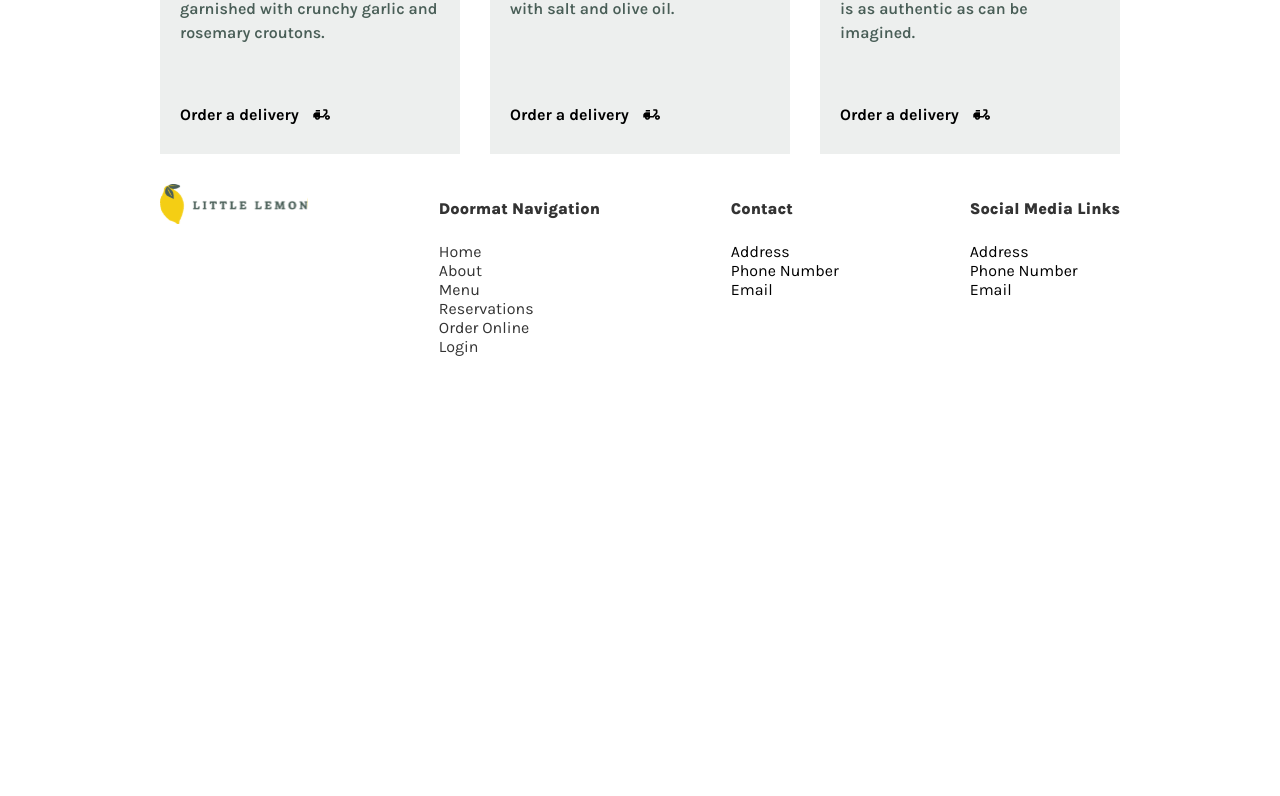
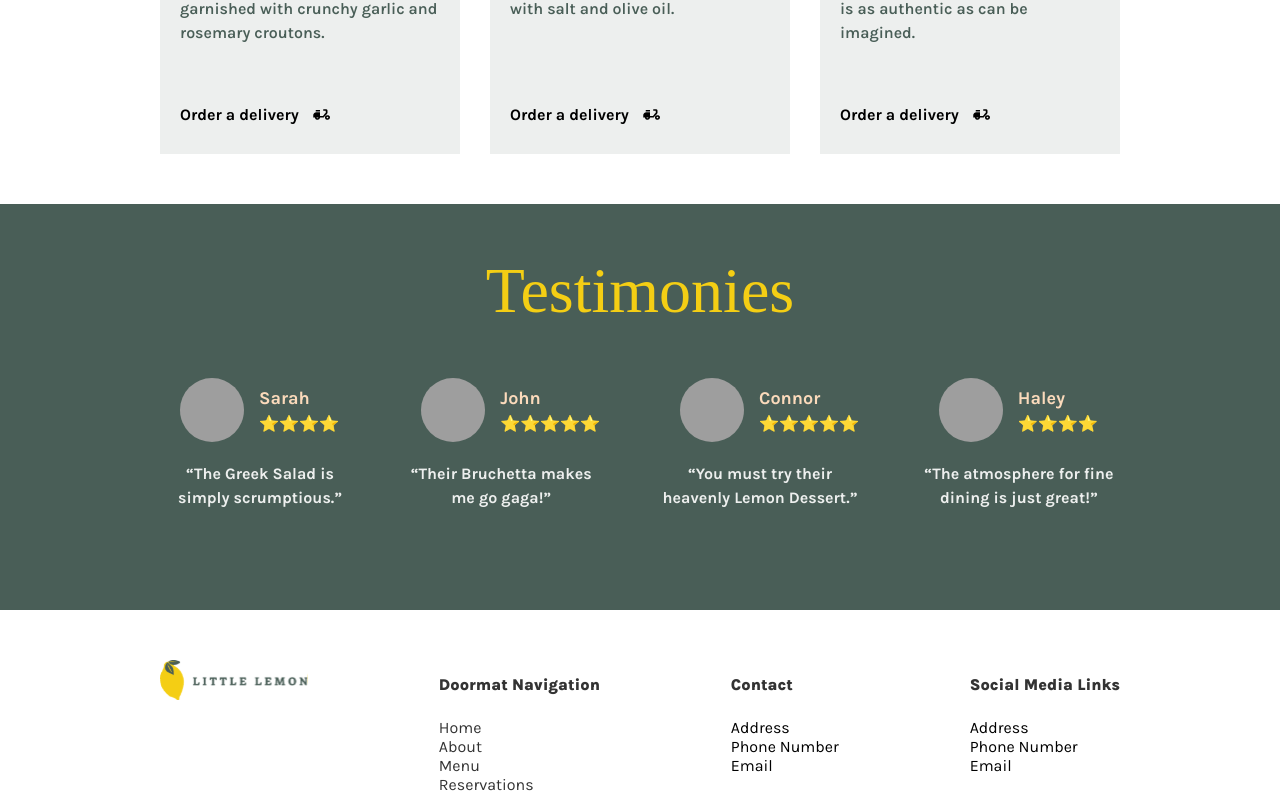
Before and after one commit to AmitJoki/capstone-project, a React (Create React App) app: page / in a window 1280 px wide. Shown: the part 1109-1905 px from the top of the page. Before the commit the page ends 1495 px from the top, so only its background shows below. Built offline with nearby package versions, Linux system fonts and the light colour scheme; grey boxes are pictures that could not be loaded; a web font is replaced by a local one.

Commit message:
chore: implement testimonies

```diff
--- a/src/App.scss
+++ b/src/App.scss
@@ -1,14 +1,9 @@
-header {
-  margin: 30px auto;
-  display: flex;
-  align-items: center;
-  justify-content: space-between;
-  nav ul {
-    display: flex;
-    gap: 50px;
-    list-style: none;
-  }
-}
+@import url('styles/Header.scss');
+@import url('styles/Main.scss');
+@import url('styles/CallToAction.scss');
+@import url('styles/Specials.scss');
+@import url('styles/CustomerSays.scss');
+@import url('styles/Footer.scss');
 
 ul {
   list-style: none;
@@ -26,108 +21,10 @@ button {
   padding: 16px 24px;
 }
 
-.specials {
-  display: flex;
-  gap: 30px;
-  margin: 0 auto;
-  .special {
-    flex: 1;
-    background-color: var(--secondary-grey);
-    border-radius: 16px 16px 0 0;
-    .cover {
-      height: 300px;
-      border-radius: 16px 16px 0 0;
-      background-repeat: no-repeat;
-      background-size: cover;
-    }
-    .info {
-      display: flex;
-      justify-content: space-between;
-      align-items: center;
-      padding: 20px;
-      label {
-        color: black;
-      }
-      p {
-        color: var(--secondary-orange);
-        font-weight: 700;
-      }
-    }
-    > p {
-      padding: 20px;
-      color: var(--primary-green);
-      margin-bottom: 30px;
-      height: 100px;
-      font-weight: 600;
-    }
-    .delivery {
-      padding: 30px 20px;
-      font-weight: 700;
-      img {
-        margin-left: 10px;
-      }
-    }
-  }
-}
-
-footer {
-  margin: 30px auto;
-  display: flex;
-  justify-content: space-between;
-  align-items: flex-start;
-  section {
-    margin-top: 15px;
-    h1 {
-      color: var(--secondary-brown);
-      margin-bottom: 24px;
-    }
-  }
-}
-
-.online-menu {
-  display: flex;
-  align-items: center;
-  justify-content: space-between;
-  margin: 50px auto;
-}
-
-.call-to-action-wrapper {
-  background-color: var(--primary-green);
-  margin-bottom: 100px;
-  .call-to-action {
-    padding: 32px;
-    margin: 0 auto;
-    display: flex;
-    justify-content: space-between;
-    position: relative;
-    section {
-      width: 350px;
-      .title {
-        color: var(--primary-yellow);
-        margin: -15px 0 -20px 0;
-      }
-      .subtitle, p {
-        color: white;
-      }
-      p {
-        margin: 30px 0 20px;
-      }
-    }
-    img {
-      position: absolute;
-      right: 0;
-      border-radius: 16px;
-      width: 350px;
-      height: 350px;
-      object-fit: cover;
-    }
-  }
-}
-
-
+/* Responsive */
 
 @media (min-width: 980px) {
-  header, footer, .call-to-action, .online-menu, .specials {
+  header, footer, .call-to-action, .online-menu, .specials, .customer-says {
     width: 960px;
   }
 }
--- /dev/null
+++ b/src/components/CustomersSay.js
@@ -0,0 +1,46 @@
+const testimonies = [{
+  name: 'Sarah',
+  imgUrl: `https://fakeface.rest/face/view/${Math.random()}1?gender=female&minimum_age=30&maximum_age=40`,
+  review: 'The Greek Salad is simply scrumptious.',
+  rating: '⭐⭐⭐⭐'
+}, {
+  name: 'John',
+  imgUrl: `https://fakeface.rest/face/view/${Math.random()}2?gender=male&minimum_age=30&maximum_age=40`,
+  review: 'Their Bruchetta makes me go gaga!',
+  rating: '⭐⭐⭐⭐⭐',
+}, {
+  name: 'Connor',
+  imgUrl: `https://fakeface.rest/face/view/${Math.random()}3?gender=female&minimum_age=30&maximum_age=40`,
+  review: `You must try their heavenly Lemon Dessert.`,
+  rating: '⭐⭐⭐⭐⭐'
+}, {
+  name: 'Haley',
+  imgUrl: `https://fakeface.rest/face/view/${Math.random()}1?gender=female&minimum_age=30&maximum_age=40`,
+  review: 'The atmosphere for fine dining is just great!',
+  rating: '⭐⭐⭐⭐'
+}];
+
+export default function CustomersSay() {
+  return (
+    <div className='customer-says-wrapper'>
+      <article className='customer-says'>
+        <h1 className='title'>Testimonies</h1>
+        <div>
+          {testimonies.map(({ name, imgUrl, review, rating }) => {
+            return (
+              <section key={name}>
+                <div>
+                  <img src={imgUrl} alt={name} />
+                  <div>
+                    <span><span className='card-title'>{name}</span><br /> {rating}</span>
+                  </div>
+                </div>
+                <p>“{review}”</p>
+              </section>
+            );
+          })}
+        </div>
+      </article>
+    </div>
+  )
+}
--- a/src/components/Main.js
+++ b/src/components/Main.js
@@ -1,4 +1,5 @@
 import CallToAction from './CallToAction';
+import CustomersSay from './CustomersSay';
 import Specials from './Specials';
 
 export default function Main() {
@@ -9,9 +10,8 @@ export default function Main() {
         <h1 className="title">This week's specials!</h1>
         <button>Online Menu</button>
       </div>
-      <div className="specials">
-        <Specials />
-      </div>
+      <Specials />
+      <CustomersSay />
     </main>
   );
 }
--- a/src/components/Specials.js
+++ b/src/components/Specials.js
@@ -36,5 +36,5 @@ function Special({ imgSrc, name, description, price }) {
 }
 
 export default function Specials() {
-  return dishes.map(props => <Special key={props.name} {...props} />);
+  return <div className='specials'>{dishes.map(props => <Special key={props.name} {...props} />)}</div>;
 }
--- /dev/null
+++ b/src/styles/CallToAction.scss
@@ -0,0 +1,32 @@
+.call-to-action-wrapper {
+  background-color: var(--primary-green);
+  margin-bottom: 100px;
+  .call-to-action {
+    padding: 32px;
+    margin: 0 auto;
+    display: flex;
+    justify-content: space-between;
+    position: relative;
+    section {
+      width: 350px;
+      .title {
+        color: var(--primary-yellow);
+        margin: -15px 0 -20px 0;
+      }
+      .subtitle, p {
+        color: white;
+      }
+      p {
+        margin: 30px 0 20px;
+      }
+    }
+    img {
+      position: absolute;
+      right: 0;
+      border-radius: 16px;
+      width: 350px;
+      height: 350px;
+      object-fit: cover;
+    }
+  }
+}
--- /dev/null
+++ b/src/styles/CustomerSays.scss
@@ -0,0 +1,46 @@
+.customer-says-wrapper {
+  background-color: var(--primary-green);
+  margin: 50px 0;
+  padding: 50px 0 100px;
+  .customer-says {
+    margin: 0 auto;
+    text-align: center;
+    > h1 {
+      color: var(--primary-yellow);
+      margin-bottom: 30px;
+    }
+    > div {
+      display: flex;
+      justify-content: space-between;
+      gap: 40px;
+      section {
+        flex: 1;
+        > div {
+          display: flex;
+          align-items: center;
+          gap: 15px;
+          margin: 20px;
+          text-align: left;
+          span {
+            font-weight: 700;
+            color: var(--secondary-paleorange);
+            span {
+              display: inline-block;
+              margin-bottom: 5px;
+            }
+          }
+        }
+        img {
+          width: 64px;
+          height: 64px;
+          border-radius: 50%;
+        }
+        > p {
+          font-weight: 700;
+          color: var(--secondary-grey);
+          width: 200px;
+        }
+      }
+    }
+  }
+}
--- /dev/null
+++ b/src/styles/Footer.scss
@@ -0,0 +1,14 @@
+
+footer {
+  margin: 30px auto;
+  display: flex;
+  justify-content: space-between;
+  align-items: flex-start;
+  section {
+    margin-top: 15px;
+    h1 {
+      color: var(--secondary-brown);
+      margin-bottom: 24px;
+    }
+  }
+}
--- /dev/null
+++ b/src/styles/Header.scss
@@ -0,0 +1,11 @@
+header {
+  margin: 30px auto;
+  display: flex;
+  align-items: center;
+  justify-content: space-between;
+  nav ul {
+    display: flex;
+    gap: 50px;
+    list-style: none;
+  }
+}
--- /dev/null
+++ b/src/styles/Main.scss
@@ -0,0 +1,7 @@
+
+.online-menu {
+  display: flex;
+  align-items: center;
+  justify-content: space-between;
+  margin: 50px auto;
+}
--- /dev/null
+++ b/src/styles/Specials.scss
@@ -0,0 +1,43 @@
+.specials {
+  display: flex;
+  gap: 30px;
+  margin: 0 auto;
+  .special {
+    flex: 1;
+    background-color: var(--secondary-grey);
+    border-radius: 16px 16px 0 0;
+    .cover {
+      height: 300px;
+      border-radius: 16px 16px 0 0;
+      background-repeat: no-repeat;
+      background-size: cover;
+    }
+    .info {
+      display: flex;
+      justify-content: space-between;
+      align-items: center;
+      padding: 20px;
+      label {
+        color: black;
+      }
+      p {
+        color: var(--secondary-orange);
+        font-weight: 700;
+      }
+    }
+    > p {
+      padding: 20px;
+      color: var(--primary-green);
+      margin-bottom: 30px;
+      height: 100px;
+      font-weight: 600;
+    }
+    .delivery {
+      padding: 30px 20px;
+      font-weight: 700;
+      img {
+        margin-left: 10px;
+      }
+    }
+  }
+}
```
